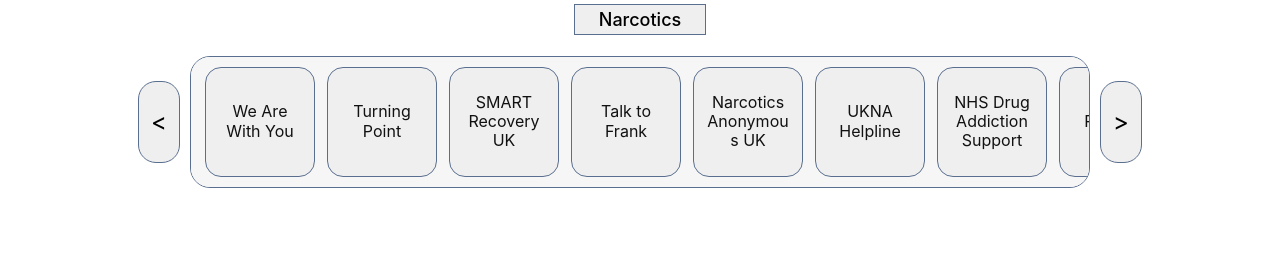
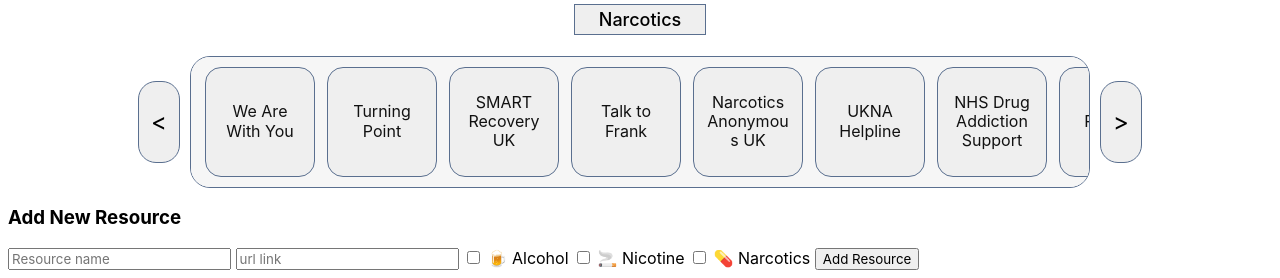
Before and after one commit to ShadowStorm0101/48_Hours_Forward, a Flask app: page /resources in a window 1280 px wide. Shown: the part 633-911 px from the top of the page. Before the commit the page ends 821 px from the top, so only its background shows below. Run offline with Flask 3, Linux system fonts and the light colour scheme; the visitor is signed in with stand-in values (Sample User, id 1).

Commit message:
added adding resource function for admins

```diff
--- a/app/routes.py
+++ b/app/routes.py
@@ -81,7 +81,7 @@ def reset_habit(habit):
 
     db.session.commit()
 
-    flash(f"You have not failed {user.username},now is a great time to go again", "success")
+    flash(f"You have not failed {user.username}, now is a great time to go again", "success")
     return redirect(url_for("main.dashboard"))
 
 
@@ -467,6 +467,7 @@ def delete_journal_entry(entry_id):
 @main.route("/resources")
 @login_required
 def resources():
+    user = _current_user()
 
     alcohol_resources = Resource.query.filter_by(
         is_alcohol=True
@@ -484,7 +485,8 @@ def resources():
         "resources.html",
         alcohol_resources=alcohol_resources,
         nicotine_resources=nicotine_resources,
-        narcotics_resources=narcotics_resources
+        narcotics_resources=narcotics_resources,
+        user=user
     )
 
 @main.route("/map")
@@ -645,8 +647,8 @@ def add_location():
         time_raw = request.form.get("time", "")
 
         is_alcohol = "is_alcohol" in request.form
+        is_nicotine = "is_nicotine" in request.form
         is_narcotics = "is_narcotics" in request.form
-        is_nicotine = "is_nicotine" in request.form
 
         # if fields not filled
         if not name or lat is None or lng is None or day is None or not time_raw:
@@ -661,8 +663,8 @@ def add_location():
             day=day,
             time=datetime.strptime(time_raw, "%H:%M").time(),
             is_alcohol=is_alcohol,
-            is_narcotics=is_narcotics,
             is_nicotine=is_nicotine,
+            is_narcotics=is_narcotics
         )
 
         db.session.add(location)
@@ -673,6 +675,46 @@ def add_location():
         return redirect(url_for("main.map", lat=lat, lng=lng, zoom=16))
 
 
+@main.route("/add-resource", methods=["POST"])
+@login_required
+def add_resource():
+    user = _current_user()
+
+    if not user:
+        flash("User not found", "error")
+        return redirect(url_for("main.login"))
+
+    if user.role != "admin":
+        abort(403)
+
+    else:
+        # data collected from form
+        name = request.form.get("name", "").strip()
+        url = request.form.get("url", "").strip()
+
+        is_alcohol = "is_alcohol" in request.form
+        is_narcotics = "is_narcotics" in request.form
+        is_nicotine = "is_nicotine" in request.form
+
+        # if fields not filled
+        if not name or not url :
+            flash("Please fill in all required fields.", "error")
+            return redirect(url_for("main.resources"))
+
+        # using models.py class
+        resource = Resource(
+            name=name,
+            url=url,
+            is_alcohol=is_alcohol,
+            is_narcotics=is_narcotics,
+            is_nicotine=is_nicotine,
+        )
+
+        db.session.add(resource)
+        db.session.commit()
+
+        flash("Resource added successfully.", "success")
+        return redirect(url_for("main.resources"))
 
 
 @main.route("/profile")
--- a/app/templates/resources.html
+++ b/app/templates/resources.html
@@ -71,6 +71,35 @@
   </section>
 
 
+
+
+
+{% if user.role == "admin" %}
+  <div id="add-resource-form">
+  <h3>Add New Resource</h3>
+
+  <form method="POST" action="{{ url_for('main.add_resource') }}">
+    <input type="hidden" name="csrf_token" value="{{ csrf_token() }}">
+
+    <input type="text" name="name" placeholder="Resource name" required>
+    <input type="text" name="url" placeholder="url link" required>
+
+    <label><input type="checkbox" name="is_alcohol"> 🍺 Alcohol</label>
+    <label><input type="checkbox" name="is_nicotine"> 🚬 Nicotine</label>
+    <label><input type="checkbox" name="is_narcotics"> 💊 Narcotics</label>
+
+    <button type="submit">Add Resource</button>
+  </form>
+  </div>
+{% endif %}
+
+
+
+
+
+
+
+
 {% endblock %}
 
 {% block scripts %}
```
Also changed, not shown: instructions.md (+4 -4 lines).
